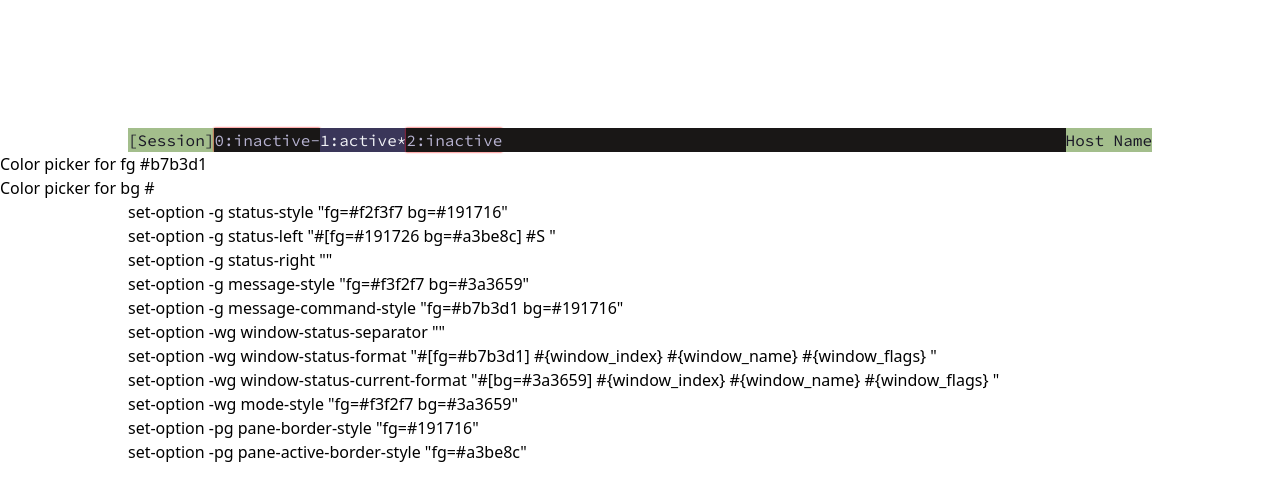
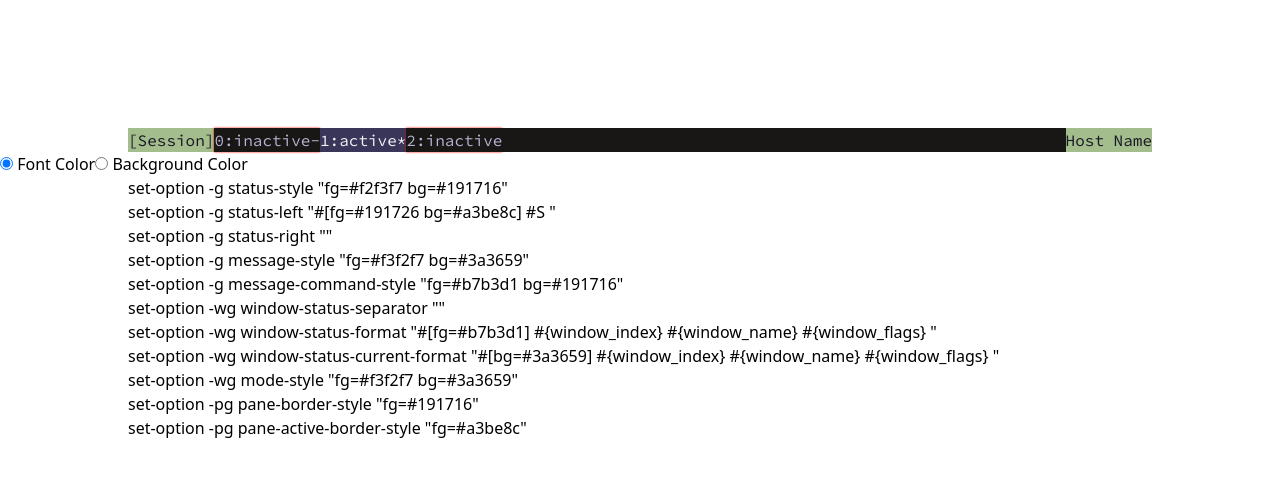
Before and after one commit to sahibalejandro/themux, a React (Vite) app: page / in a window 1280 px wide. Both pictures are taken after a click on the element "0:inactive-". Shown: the top 500 px of the page. Built offline with nearby package versions, Linux system fonts and the light colour scheme.

Commit message:
Creating reusable components

```diff
--- a/src/components/App.tsx
+++ b/src/components/App.tsx
@@ -1,38 +1,18 @@
-import useStore from '../store'
-import TmuxConfig from './TmuxConfig'
-import ColorPicker from './ColorPicker'
-import TmuxElement from './TmuxElement'
-import { useStyleValue } from '../hooks'
+import useStore from "../store";
+import TmuxBar from "./TmuxBar";
+import TmuxConfig from "./TmuxConfig";
+import ColorsPicker from "./ColorsPicker";
 
 function App() {
-  const state = useStore()
-  const tmuxStatusColor = useStyleValue('status', 'fg')
-  const tmuxStatusBackgroundColor = useStyleValue('status', 'bg')
-
-  const tmuxStatusStyle = {
-    color: `#${tmuxStatusColor}`,
-    backgroundColor: `#${tmuxStatusBackgroundColor}`,
-  }
+  const state = useStore();
 
   return (
     <div>
-      <div className="tmux-status flex max-w-screen-lg mx-auto mt-32" style={tmuxStatusStyle}>
-        <TmuxElement name="statusLeft">[Session]</TmuxElement>
-        <TmuxElement name="windowStatus">0:inactive-</TmuxElement>
-        <TmuxElement name="windowStatusCurrent">1:active*</TmuxElement>
-        <TmuxElement name="windowStatus">2:inactive</TmuxElement>
-        <TmuxElement className="flex-grow" name="status">{/* Status empty space */}</TmuxElement>
-        <TmuxElement name="statusRight">Host Name</TmuxElement>
-      </div>
-      {state.currentTmuxElement !== '' && (
-        <>
-          <ColorPicker property="fg" />
-          <ColorPicker property="bg" />
-        </>
-      )}
+      <TmuxBar />
+      {state.currentTmuxElement !== "" && <ColorsPicker />}
       <TmuxConfig />
     </div>
-  )
+  );
 }
 
-export default App
+export default App;
--- /dev/null
+++ b/src/components/Checkbox.tsx
@@ -0,0 +1,25 @@
+import { useId } from "react";
+
+type CheckboxPropsType = {
+  value: string;
+  checked: boolean;
+  children: React.ReactNode;
+  onChange: (e: React.ChangeEvent<HTMLInputElement>) => void;
+};
+
+export default function Checkbox(props: CheckboxPropsType) {
+  const id = useId();
+
+  return (
+    <label className="cursor-pointer" htmlFor={id}>
+      <input
+        id={id}
+        type="radio"
+        value={props.value}
+        checked={props.checked}
+        onChange={props.onChange}
+      />{" "}
+      {props.children}
+    </label>
+  );
+}
--- /dev/null
+++ b/src/components/ColorsPicker.tsx
@@ -0,0 +1,31 @@
+import { useState } from "react";
+
+import Checkbox from "./Checkbox";
+
+export default function ColorsPicker() {
+  const [property, setProperty] = useState("fg");
+
+  function handleCheckboxChange(e: React.ChangeEvent<HTMLInputElement>) {
+    setProperty(e.target.value);
+  }
+
+  return (
+    <div>
+      <Checkbox
+        value="fg"
+        checked={property === "fg"}
+        onChange={handleCheckboxChange}
+      >
+        Font Color
+      </Checkbox>
+
+      <Checkbox
+        value="bg"
+        checked={property === "bg"}
+        onChange={handleCheckboxChange}
+      >
+        Background Color
+      </Checkbox>
+    </div>
+  );
+}
--- /dev/null
+++ b/src/components/TmuxBar.tsx
@@ -0,0 +1,26 @@
+import TmuxElement from "./TmuxElement";
+import { useStyleValue } from "../hooks";
+
+export default function TmuxBar() {
+  const tmuxStatusColor = useStyleValue("status", "fg");
+  const tmuxStatusBackgroundColor = useStyleValue("status", "bg");
+
+  const tmuxStatusStyle = {
+    color: `#${tmuxStatusColor}`,
+    backgroundColor: `#${tmuxStatusBackgroundColor}`,
+  };
+
+  return (
+    <div
+      style={tmuxStatusStyle}
+      className="tmux-status flex max-w-screen-lg mx-auto mt-32"
+    >
+      <TmuxElement name="statusLeft">[Session]</TmuxElement>
+      <TmuxElement name="windowStatus">0:inactive-</TmuxElement>
+      <TmuxElement name="windowStatusCurrent">1:active*</TmuxElement>
+      <TmuxElement name="windowStatus">2:inactive</TmuxElement>
+      <TmuxElement className="flex-grow" name="status" />
+      <TmuxElement name="statusRight">Host Name</TmuxElement>
+    </div>
+  );
+}
--- a/src/components/TmuxElement.tsx
+++ b/src/components/TmuxElement.tsx
@@ -1,37 +1,41 @@
-import classnames from 'classnames'
+import classnames from "classnames";
 
-import { useStyleValue } from '../hooks'
-import useStore from '../store'
+import { useStyleValue } from "../hooks";
+import useStore from "../store";
 
 type Props = {
-  name: string
-  className?: string
-  children: React.ReactNode
-}
+  name: string;
+  className?: string;
+  children?: React.ReactNode;
+};
 
 export default function TmuxElement(props: Props) {
-  const state = useStore()
-  const color = useStyleValue(props.name, 'fg')
-  const backgroundColor = useStyleValue(props.name, 'bg')
+  const state = useStore();
+  const color = useStyleValue(props.name, "fg");
+  const backgroundColor = useStyleValue(props.name, "bg");
 
   function handleOnClick(tmuxElement: string) {
     return () => {
-      state.setCurrentTmuxElement(tmuxElement)
-    }
+      state.setCurrentTmuxElement(tmuxElement);
+    };
   }
 
-  const className = classnames(
-    'tmux-element',
-    props.className,
-    { 'active': state.currentTmuxElement === props.name }
-  )
+  const className = classnames("tmux-element", props.className, {
+    active: state.currentTmuxElement === props.name,
+  });
 
   const style = {
     color: `#${color}`,
     backgroundColor: `#${backgroundColor}`,
-  }
+  };
 
   return (
-    <div className={className} style={style} onClick={handleOnClick(props.name)}>{props.children}</div>
-  )
+    <div
+      style={style}
+      className={className}
+      onClick={handleOnClick(props.name)}
+    >
+      {props.children}
+    </div>
+  );
 }
--- a/src/hooks.ts
+++ b/src/hooks.ts
@@ -1,6 +1,6 @@
-import useStore from './store'
+import useStore from "./store";
 
 export function useStyleValue(element: string, property: string): string {
-  const state = useStore()
-  return state.styles[element]?.[property] || ''
+  const state = useStore();
+  return state.styles[element]?.[property] || "";
 }
```
Also changed, not shown: src/components/ColorPicker.tsx (+10 -10 lines), src/components/TmuxConfig.tsx (+4 -4 lines), src/main.tsx (+6 -6 lines), src/store.ts (+17 -17 lines), src/types.ts (+8 -8 lines).
